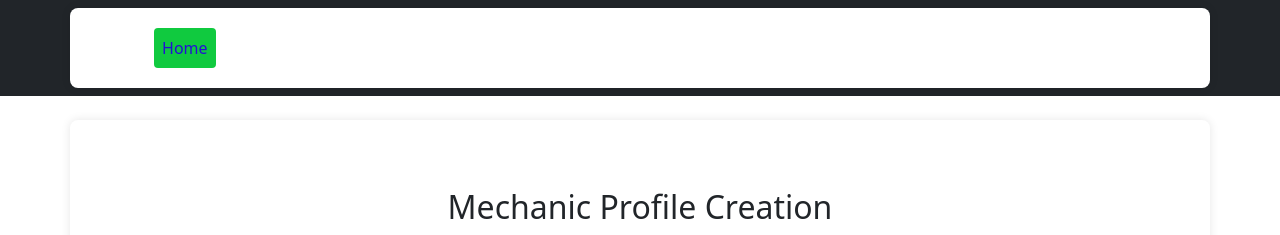
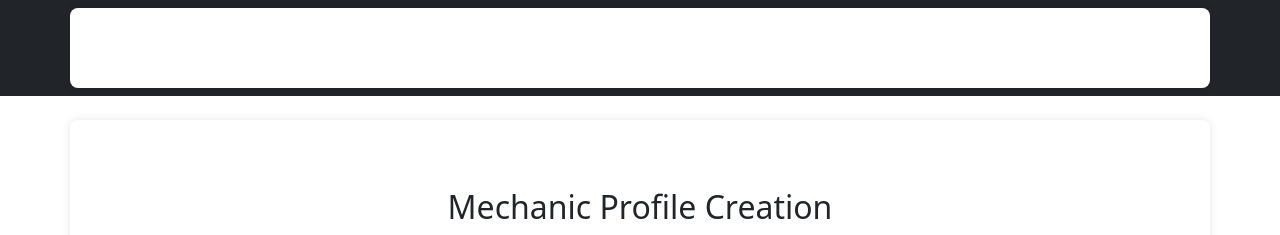
Before and after one commit to Tetenotes/task-assigner, a Flask app: page /portal in a window 1280 px wide. Shown: the top 235 px of the page. Run offline with Flask 2, Linux system fonts and the light colour scheme; a user stored in the database is signed in; data comes from the database, SQL or seed files in the repository; data that the repository does not hold is empty.

Commit message:
Update portal.html

```diff
--- a/templates/portal.html
+++ b/templates/portal.html
@@ -8,8 +8,7 @@
     <link href="https://cdn.jsdelivr.net/npm/bootstrap@5.3.0/dist/css/bootstrap.min.css" rel="stylesheet">
     <style>
         .navbar-nav .nav-link.active {
-            color: #2410d6 !important;
-            background-color: #10ca3f;
+
             border-radius: 0.25rem;
         }
     </style>
```
